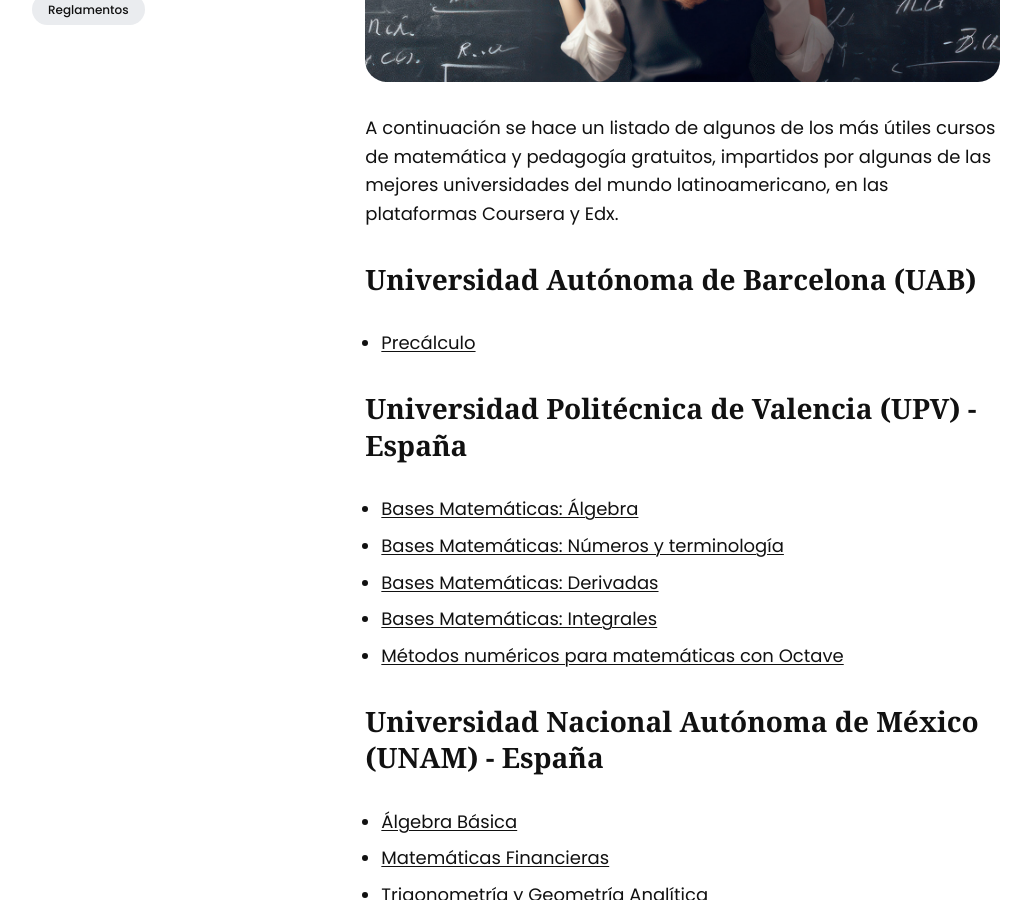
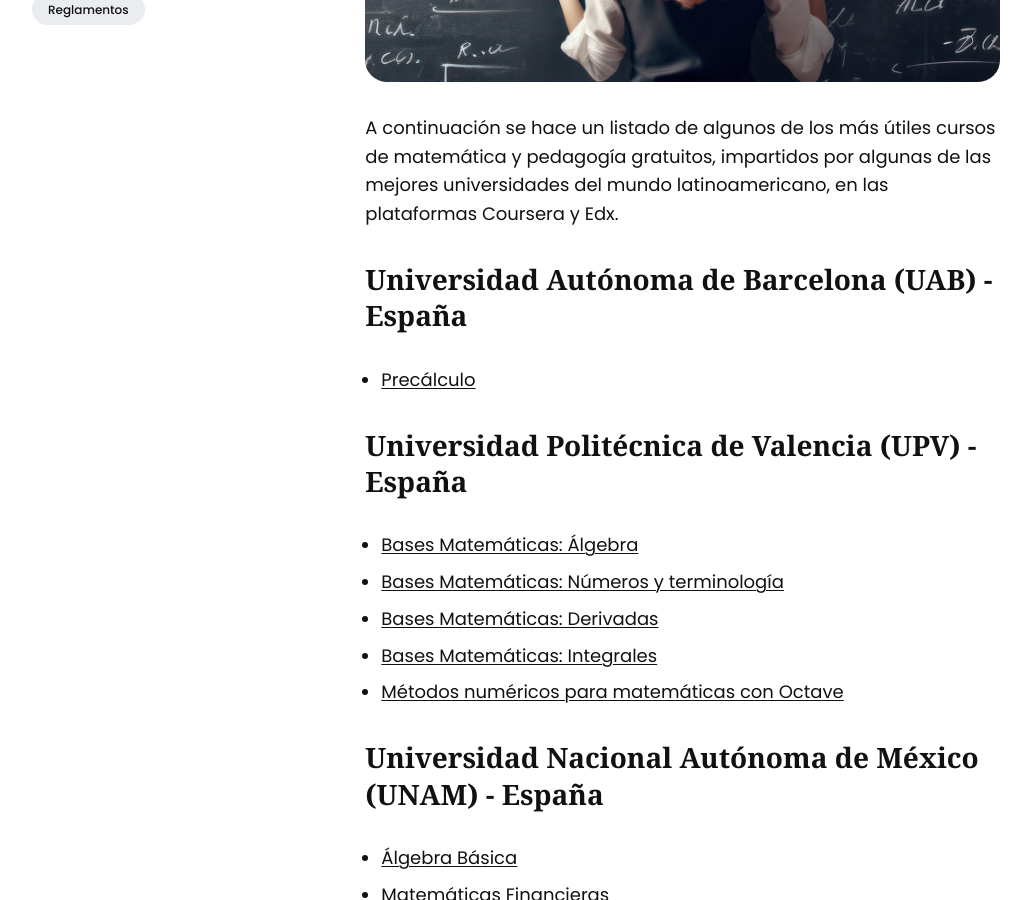
Before and after one commit to asoesem/asoesem.github.io, a Jekyll site: the page built from _posts/2023-09-12-los-mejores-cursos-gratuitos.md, in a window 1280 px wide and 900 px high, scrolled down 852 px. Shown: the whole window, without its empty margins (124-1155 px from the left). Built offline with Jekyll 4.4.1, drawn with Linux system fonts in a browser that asks for light colours.

Commit message:
Agrega origen de la Universidad de Barcelona al artículo

```diff
--- a/_posts/2023-09-12-los-mejores-cursos-gratuitos.md
+++ b/_posts/2023-09-12-los-mejores-cursos-gratuitos.md
@@ -13,7 +13,7 @@
 ---
 A continuación se hace un listado de algunos de los más útiles cursos de matemática y pedagogía gratuitos, impartidos por algunas de las mejores universidades del mundo latinoamericano, en las plataformas  Coursera y Edx.
 
-## Universidad Autónoma de Barcelona (UAB)
+## Universidad Autónoma de Barcelona (UAB) - España
 
 * [Precálculo][1]
 
```
